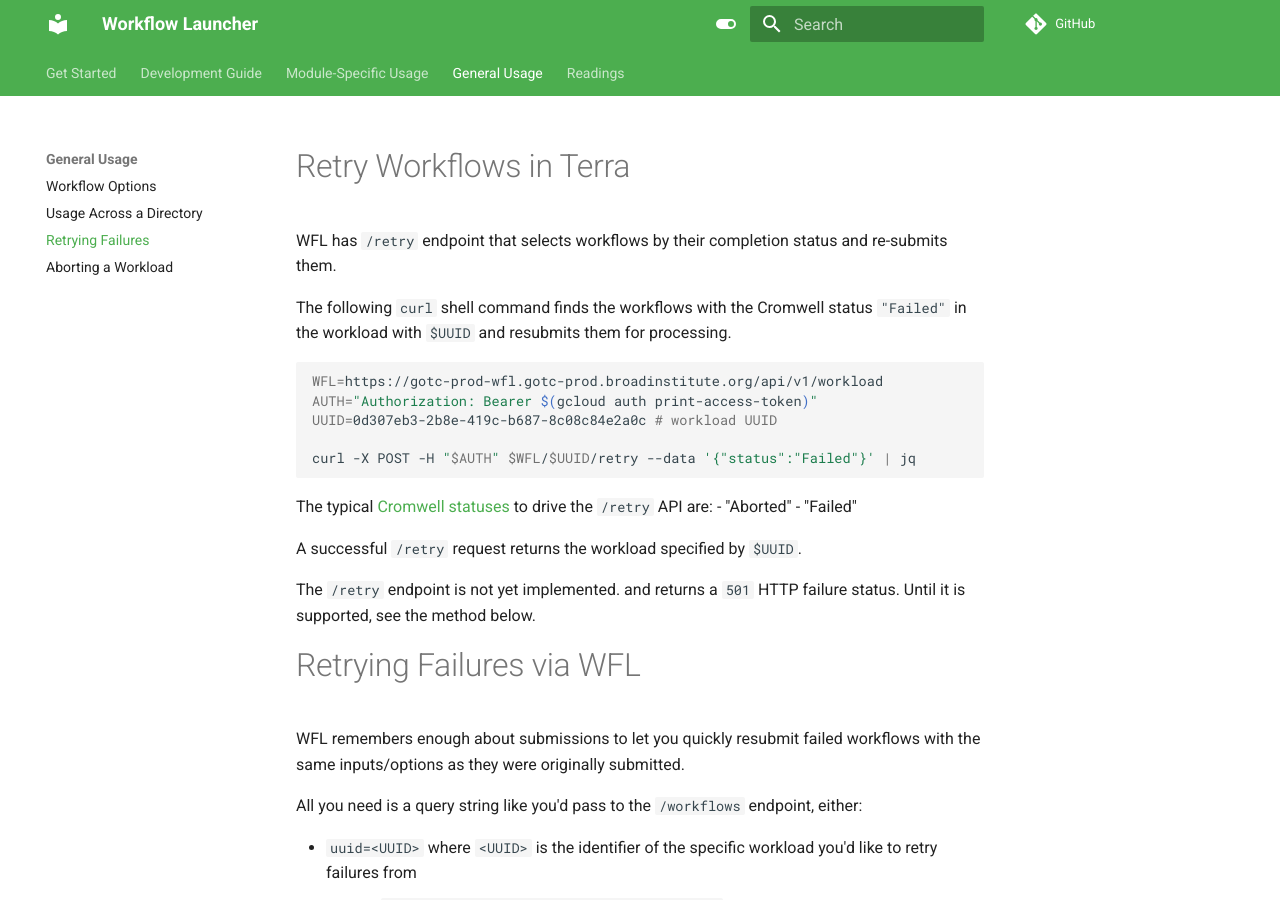
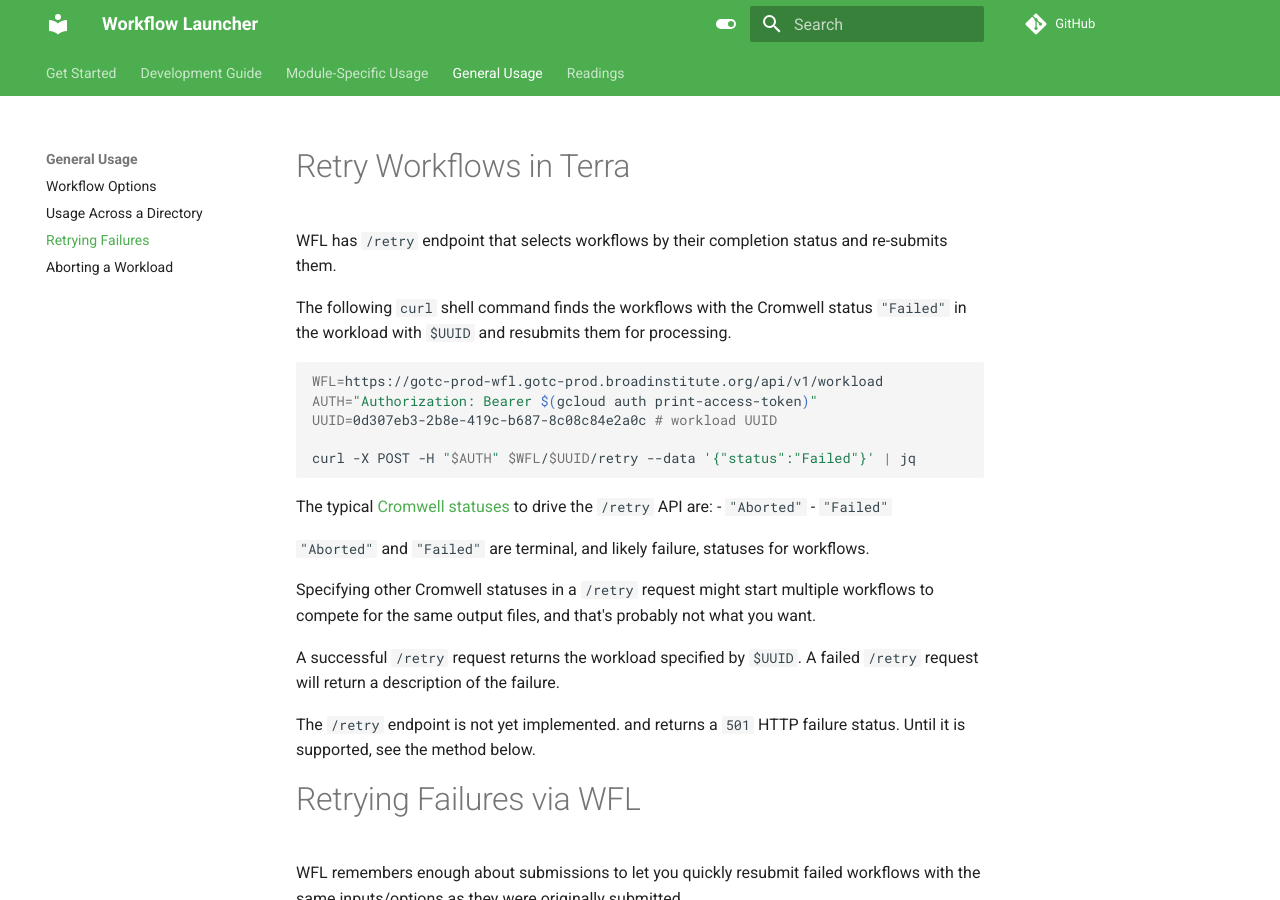
Before and after one commit to broadinstitute/wfl, an MkDocs documentation site: the page built from docs/md/usage-retry.md, in a window 1280 px wide and 900 px high. Built offline with MkDocs 1.6.1 and Material for MkDocs 9.7.7, drawn with Linux system fonts in a browser that asks for light colours; comment, search, counter and statistics services are not loaded.

Commit message:
Explain more.

```diff
--- a/docs/md/usage-retry.md
+++ b/docs/md/usage-retry.md
@@ -22,12 +22,25 @@
 The typical
 [Cromwell statuses](https://github.com/broadinstitute/wfl/blob/c30e77450926d25b085696b08a306775cd244ea1/api/src/wfl/service/cromwell.clj#L14)
 to drive the `/retry` API are:
-- "Aborted"
-- "Failed"
+- `"Aborted"`
+- `"Failed"`
+
+`"Aborted"` and `"Failed"` are terminal,
+and likely failure,
+statuses for workflows.
+
+Specifying other Cromwell statuses
+in a `/retry` request
+might start multiple workflows
+to compete for the same output files,
+and that's probably not what you want.
 
 A successful `/retry` request
 returns the workload
 specified by `$UUID`.
+A failed `/retry` request
+will return a description
+of the failure.
 
 The `/retry` endpoint is not yet implemented.
 and returns a `501` HTTP failure status.
```
